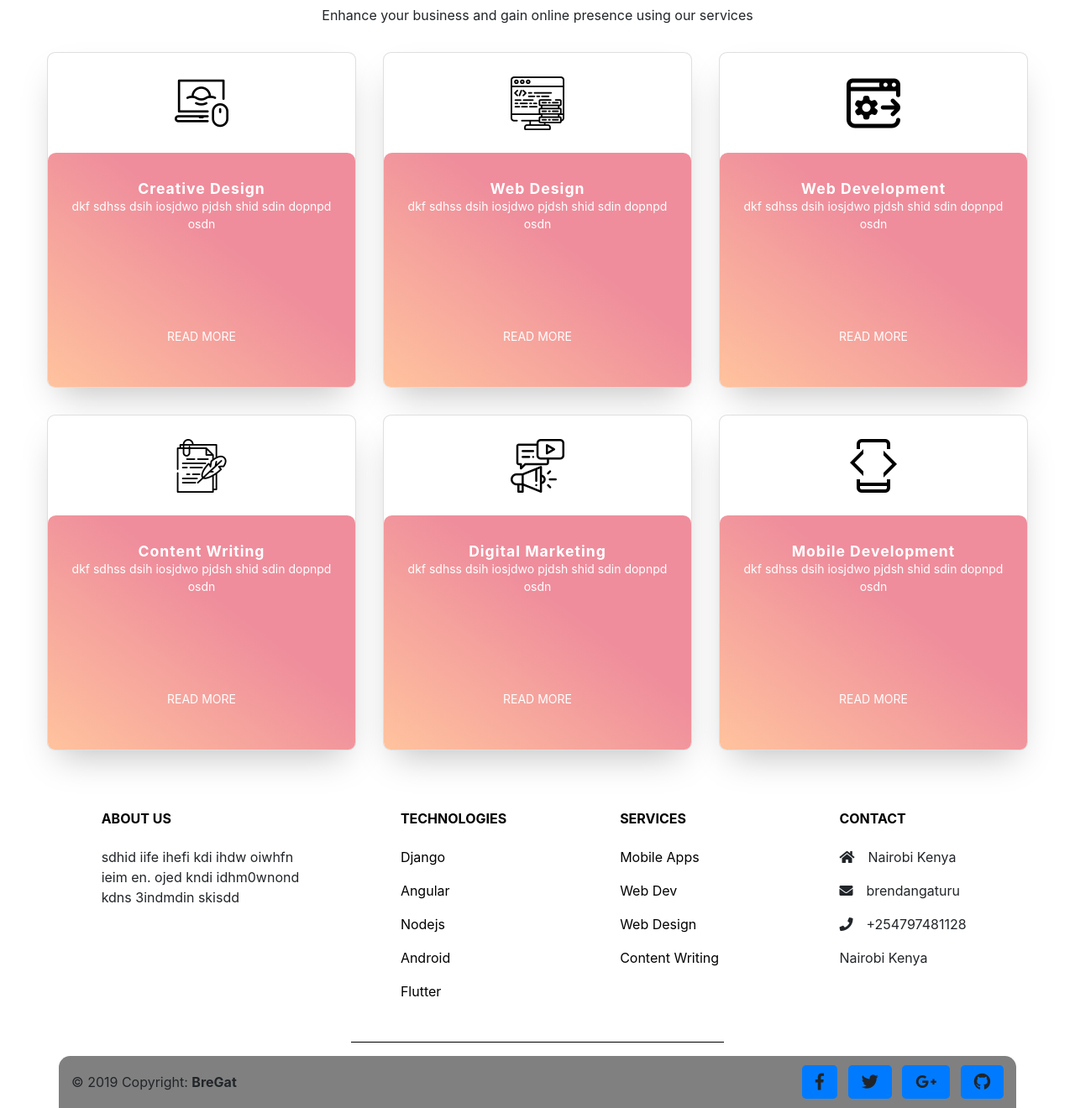
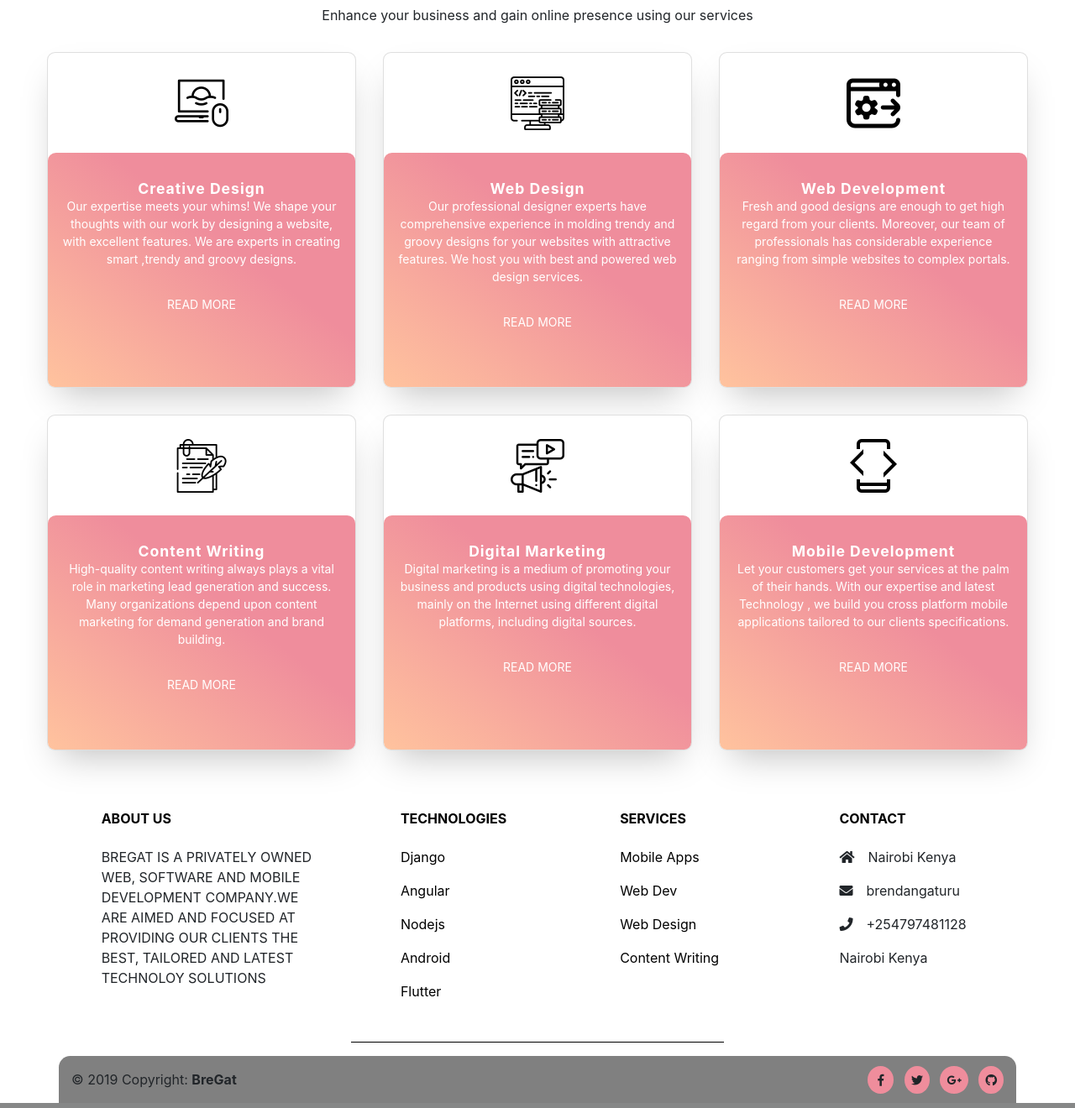
Before and after one commit to brendangaturu/Brendan_Website, a Django app: page / in a window 1280 px wide. Shown: the part 866-2186 px from the top of the page at 84% size. Run offline with Django 3.2, Linux system fonts and the light colour scheme; some libraries are stand-ins or nearby versions; some web fonts are replaced.

Commit message:
Services Card content

```diff
--- a/static/css/base.css
+++ b/static/css/base.css
@@ -140,7 +140,7 @@ h6 {
     background: transparent;
     text-decoration: none;
     padding: 0.8rem;
-    margin-top: 100px;
+    margin-bottom: 0px;
     text-align: center;
     text-transform: uppercase;
 }
@@ -179,11 +179,18 @@ p > a:hover {
 .btn-circle{
     height: 30px;
     width: 30px;
-    background-color: black;
-    border-radius: 15px;
+    background-color: #EF8D9C;
+    border-radius: 50%;
+    padding: 8px;
     text-align: center;
-    /*margin: */
+    cursor: pointer;
 }
+
+
+
+.btn-circle:hover{
+    opacity: 0.8;
+    }
 
 
 /* Contact page */
@@ -194,5 +201,5 @@ p > a:hover {
     width: 500px;
     height: 500px;
     color: black;
-    allign: center;
+    text-align: center;
 }
--- a/templates/base.html
+++ b/templates/base.html
@@ -83,7 +83,7 @@
                 <!-- Grid column -->
                 <div class="col-md-3 col-lg-3 col-xl-3 mx-auto mt-3">
                     <h6 class="text-uppercase mb-4 font-weight-bold text-left">About Us</h6>
-                    <p>sdhid iife  ihefi kdi ihdw oiwhfn ieim en. ojed kndi idhm0wnond kdns 3indmdin skisdd</p>
+                    <p>BREGAT IS A PRIVATELY OWNED WEB, SOFTWARE AND MOBILE DEVELOPMENT COMPANY.WE ARE AIMED AND FOCUSED AT PROVIDING OUR CLIENTS THE BEST, TAILORED AND LATEST TECHNOLOY SOLUTIONS</p>
                 </div>
 
                 <hr class="w-100 clearfix d-md-none">
@@ -166,22 +166,22 @@
                     <div class="text-center text-md-right">
                         <ul class="list-unstyled list-inline">
                             <li class="list-inline-item">
-                                <a class="btn-floating btn-lg btn-primary">
+                                <a class="btn-circle btn-floating btn-sm" style="padding:8px 12px;">
                                     <i class="fab fa-facebook-f"></i>
                                 </a>
                             </li>
                             <li class="list-inline-item">
-                                <a class="btn-floating btn-lg btn-primary">
+                                <a class="btn-circle btn-floating btn-sm">
                                     <i class="fab fa-twitter"></i>
                                 </a>
                             </li>
                             <li class="list-inline-item">
-                                <a class="btn-floating btn-lg btn-primary">
+                                <a class=" btn-circle btn-floating btn-sm">
                                     <i class="fab fa-google-plus-g"></i>
                                 </a>
                             </li>
                             <li class="list-inline-item">
-                                <a class="btn-floating btn-lg btn-primary">
+                                <a class=" btn-circle btn-floating btn-sm">
                                     <i class="fab fa-github"></i>
                                 </a>
                             </li>
--- a/templates/home.html
+++ b/templates/home.html
@@ -18,7 +18,7 @@
                 </div>
                 <div class="card_content">
                     <h2 class="card_title">Creative Design </h2>
-                    <p class="card_text">dkf sdhss dsih iosjdwo pjdsh shid sdin dopnpd osdn </p>
+                    <p class="card_text">Our expertise meets your whims! We shape your thoughts with our work by designing a website, with excellent features. We are experts in creating smart ,trendy and groovy designs. </p>
                     <div class="panel">
                         <a href="" class="a_panel">Read More</a>
                     </div>
@@ -33,7 +33,7 @@
                 </div>
                 <div class="card_content">
                     <h2 class="card_title">Web Design </h2>
-                    <p class="card_text">dkf sdhss dsih iosjdwo pjdsh shid sdin dopnpd osdn </p>
+                    <p class="card_text">Our professional designer experts have comprehensive experience in molding trendy and groovy designs for your websites with attractive features. We host you with best and powered web design services.</p>
                     <div class="panel">
                         <a href="" class="a_panel">Read More</a>
                     </div>
@@ -48,7 +48,7 @@
                 </div>
                 <div class="card_content">
                     <h2 class="card_title">Web Development</h2>
-                    <p class="card_text">dkf sdhss dsih iosjdwo pjdsh shid sdin dopnpd osdn </p>
+                    <p class="card_text">Fresh and good designs are enough to get high regard from your clients. Moreover, our team of professionals has considerable experience ranging from simple websites to complex portals.</p>
                     <div class="panel">
                         <a href="" class="a_panel">Read More</a>
                     </div>
@@ -63,7 +63,7 @@
                 </div>
                 <div class="card_content">
                     <h2 class="card_title">Content Writing</h2>
-                    <p class="card_text">dkf sdhss dsih iosjdwo pjdsh shid sdin dopnpd osdn </p>
+                    <p class="card_text">High-quality content writing always plays a vital role in marketing lead generation and success. Many organizations depend upon content marketing for demand generation and brand building.</p>
                     <div class="panel">
                         <a href="" class="a_panel">Read More</a>
                     </div>
@@ -78,7 +78,7 @@
                 </div>
                 <div class="card_content">
                     <h2 class="card_title">Digital Marketing</h2>
-                    <p class="card_text">dkf sdhss dsih iosjdwo pjdsh shid sdin dopnpd osdn </p>
+                    <p class="card_text">Digital marketing is a medium of promoting your business and products using digital technologies, mainly on the Internet using different digital platforms, including digital sources.</p>
                     <div class="panel">
                         <a href="" class="a_panel">Read More</a>
                     </div>
@@ -93,7 +93,7 @@
                 </div>
                 <div class="card_content">
                     <h2 class="card_title">Mobile Development</h2>
-                    <p class="card_text">dkf sdhss dsih iosjdwo pjdsh shid sdin dopnpd osdn </p>
+                    <p class="card_text">Let your customers get your services at the palm of their hands. With our expertise and latest Technology , we build you cross platform mobile applications tailored to our clients specifications.</p>
                     <div class="panel">
                         <a href="" class="a_panel">Read More</a>
                     </div>
```
